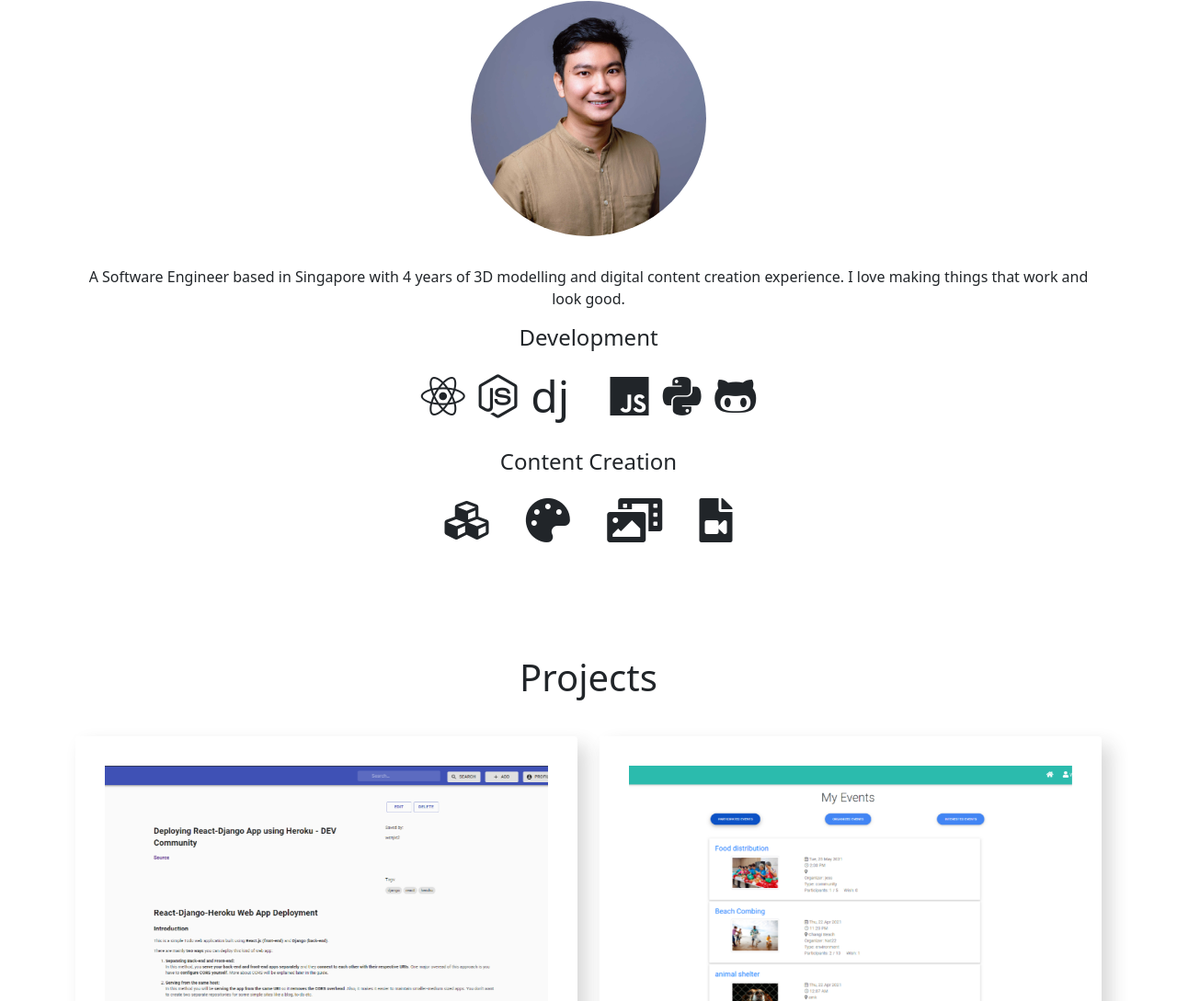
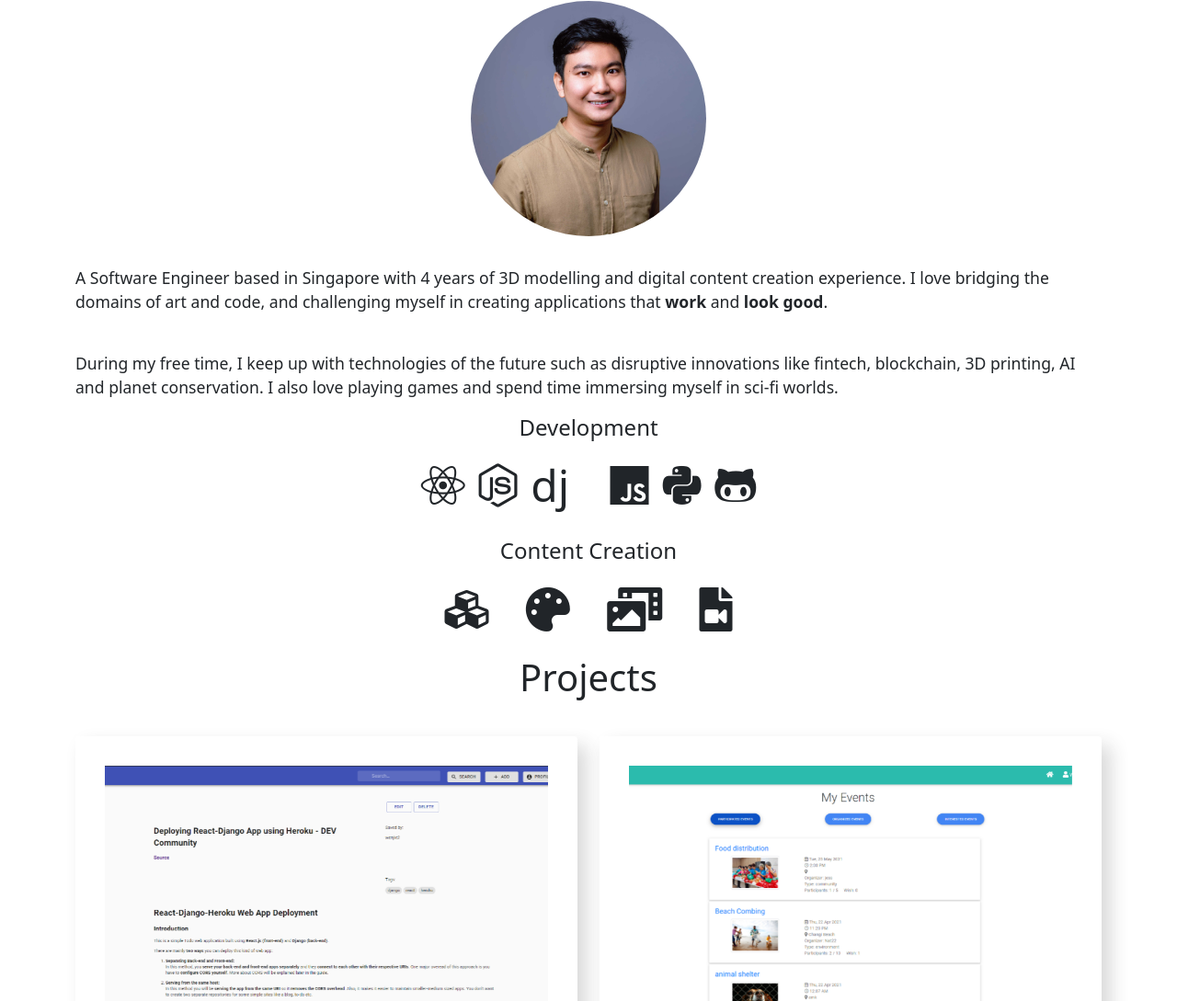
Before and after one commit to wenjietee/portfolio-v1, a plain HTML site: page index.html in a window 1280 px wide. Shown: the part 967-2056 px from the top of the page at 92% size. Drawn offline with nearby package versions, Linux system fonts and the light colour scheme; some icons are missing; a web font is replaced by a local one.

Commit message:
update about desc

```diff
--- a/index.html
+++ b/index.html
@@ -93,9 +93,17 @@
 
 							<img src="media/Profile.jpg" alt="profile" class="profile-pic" />
 
-							<p>A Software Engineer based in Singapore with 4 years of 3D modelling and digital
+							<p class="about-desc">A Software Engineer based in Singapore with 4 years of 3D modelling
+								and digital
 								content
-								creation experience. I love making things that work and look good.
+								creation experience. I love bridging the domains of art and code, and challenging myself
+								in creating applications that <strong>work</strong> and <strong>look good</strong>.
+							</p>
+							<br>
+							<p class="about-desc">
+								During my free time, I keep up with technologies of the future such as disruptive
+								innovations like fintech, blockchain, 3D printing, AI and planet conservation. I also
+								love playing games and spend time immersing myself in sci-fi worlds.
 							</p>
 						</div>
 					</div>
--- a/style.css
+++ b/style.css
@@ -12,7 +12,7 @@
 }
 a:hover,
 a > *:hover {
-	color: #cb29ec !important;
+	color: #d557ee !important;
 }
 /* !Hero section layout */
 .landing {
@@ -71,6 +71,10 @@ a > *:hover {
 .about-col {
 	text-align: center;
 }
+.about-desc {
+	text-align: left;
+	font-size: 1.1em;
+}
 /* !About skills */
 .skills-flex {
 	display: flex;
```
